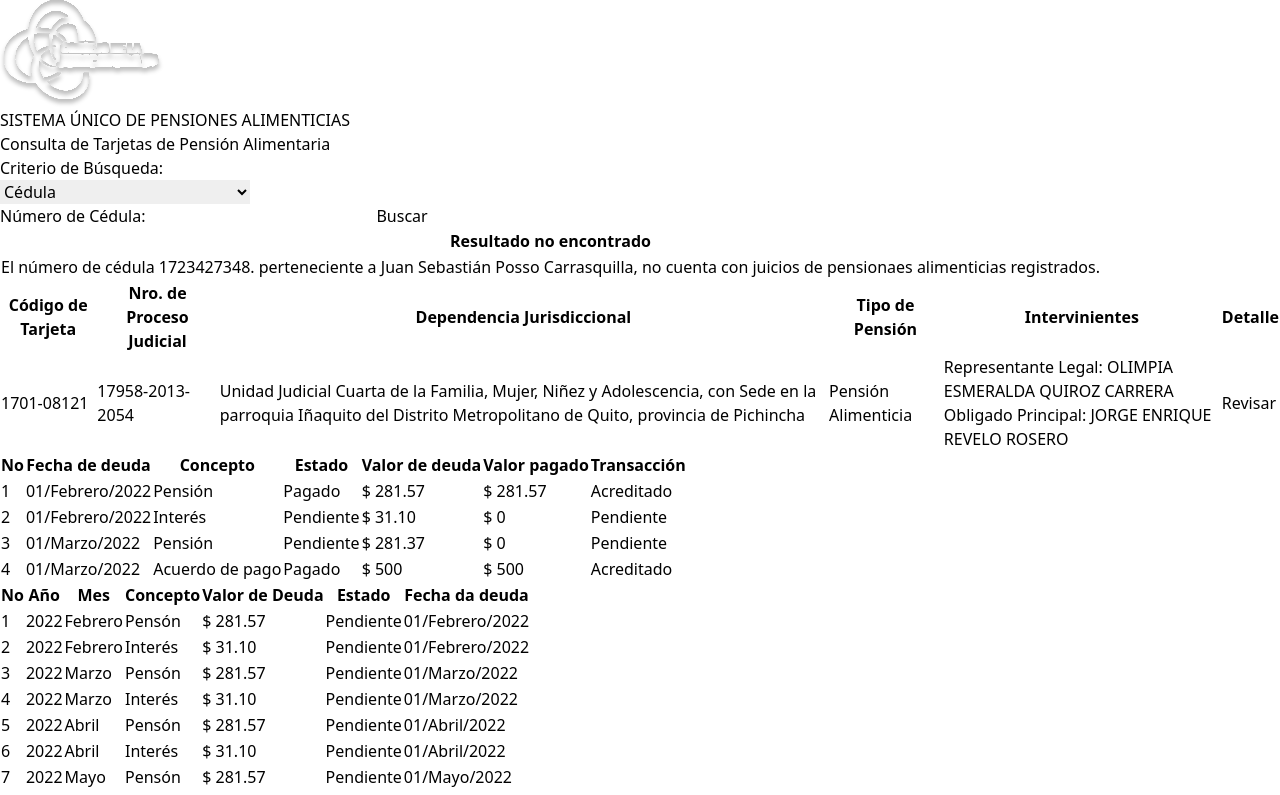
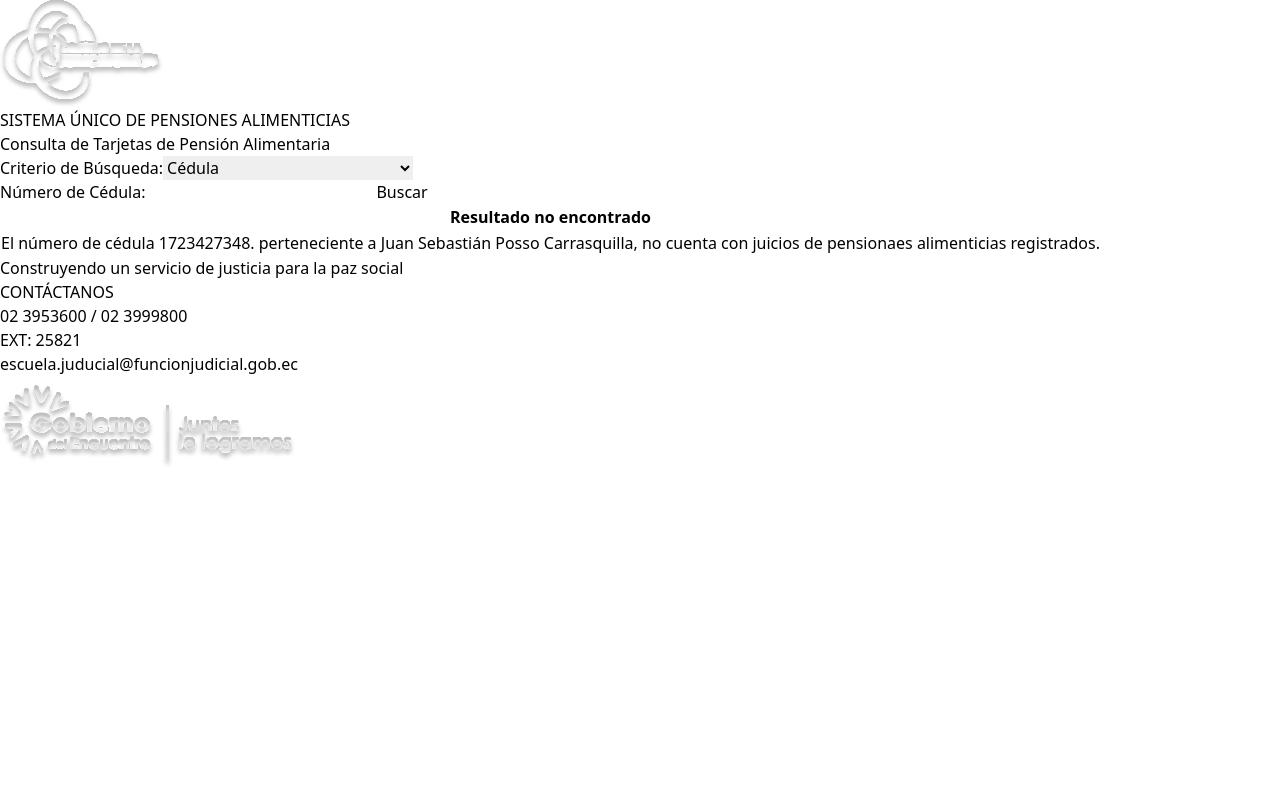
Before and after one commit to Juano571/ProyectoUsabilidad, a React (Vite) app in the folder proyecto-usabilidad/: page / in a window 1280 px wide. Shown: the top 795 px of the page. Built offline with nearby package versions, Linux system fonts and the light colour scheme.

Commit message:
Body Landing Page Styles v.1

```diff
--- a/proyecto-usabilidad/src/components/BodyLandingPage.tsx
+++ b/proyecto-usabilidad/src/components/BodyLandingPage.tsx
@@ -1,4 +1,3 @@
-import React from 'react'
 import TableNoResults from './TableNoResults'
 import TableSearchResults from './TableSearchResults'
 import TableMovimientosPendientes from './TableInformacionGeneral'
@@ -6,11 +5,13 @@ import TableInformacionGeneral from './TableMovimientosPendientes2'
 
 const BodyLandingPage = () => {
     return (
-        <body>
-            <h1>Consulta de Tarjetas de Pensión Alimentaria</h1>
-            <label>Criterio de Búsqueda:</label>
+        <body className='p-8'>
+            <h1 className='text-2xl text-[#245383]'>Consulta de Tarjetas de Pensión Alimentaria</h1>
+            <div className='flex py-10'>
                 <form action="POST">
-                <select>
+                    <div>
+                        <label className='text-lg'>Criterio de Búsqueda:</label>
+                        <select className='mx-8 px-2'>
                             <option value="cedula">Cédula</option>
                             <option value="codigo_tarjeta">Código de Tarjeta</option>
                             <option value="proceso_judicial">Número de Proceso Judicial</option>
@@ -18,15 +19,16 @@ const BodyLandingPage = () => {
                             <option value="representante_legal">Datos del Representante Legal</option>
                             <option value="deudor_principal">Datos del Deudor Principal</option>
                             <option value="identificador_aprobacion">Identificador de Aprobación</option>
-                </select><br />
-                <label>Número de Cédula:</label>
-                <input type="text"  required/>
+                        </select>
+                    </div>
+                    <div className='mx-0'>
+                        <label className='text-lg'>Número de Cédula:</label>
+                        <input className='b' type="text"  required/>
                         <button id="buscar">Buscar</button>
+                    </div>
                 </form>
+            </div>
             <TableNoResults/>
-            <TableSearchResults/>
-            <TableMovimientosPendientes/>
-            <TableInformacionGeneral/>
         </body>
     )
 }
```
Lines whose indentation alone changed are shown as unchanged.
